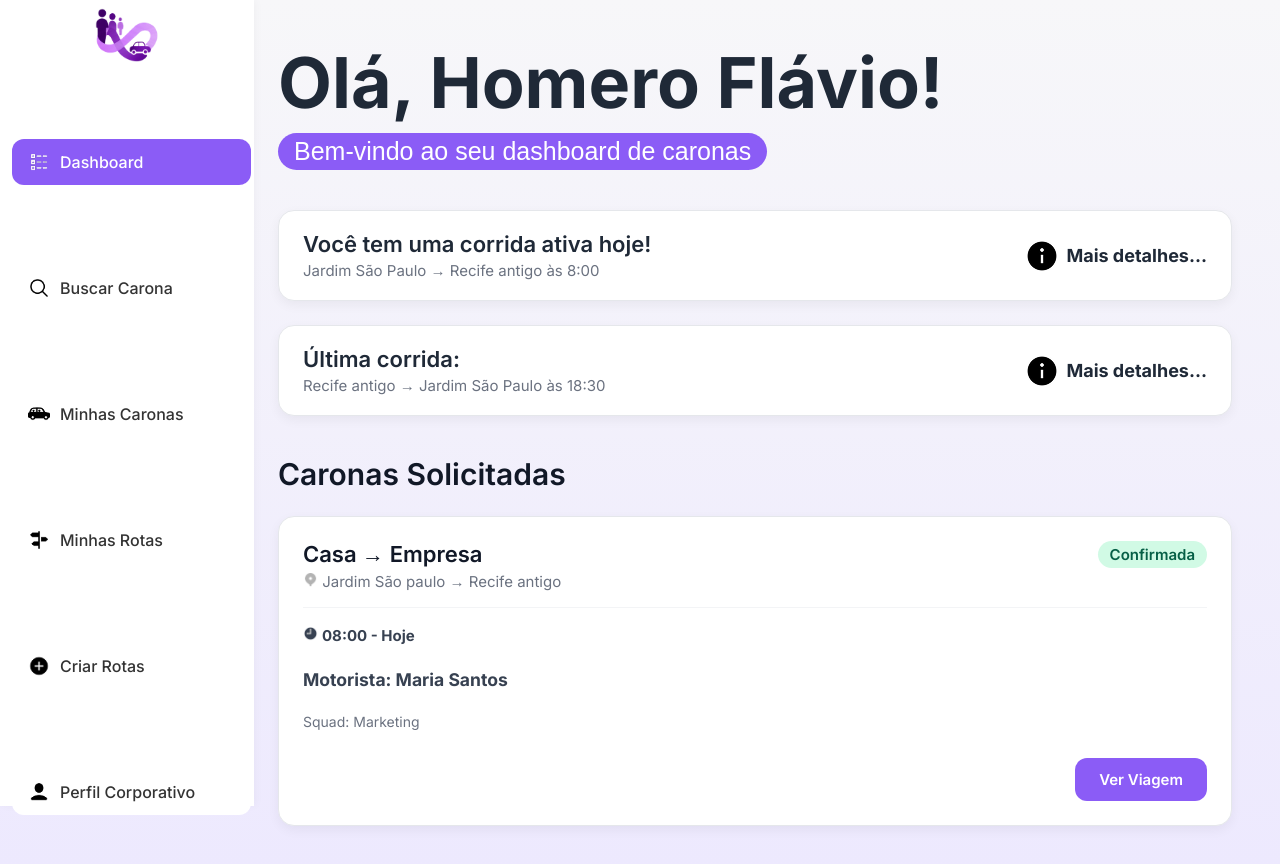
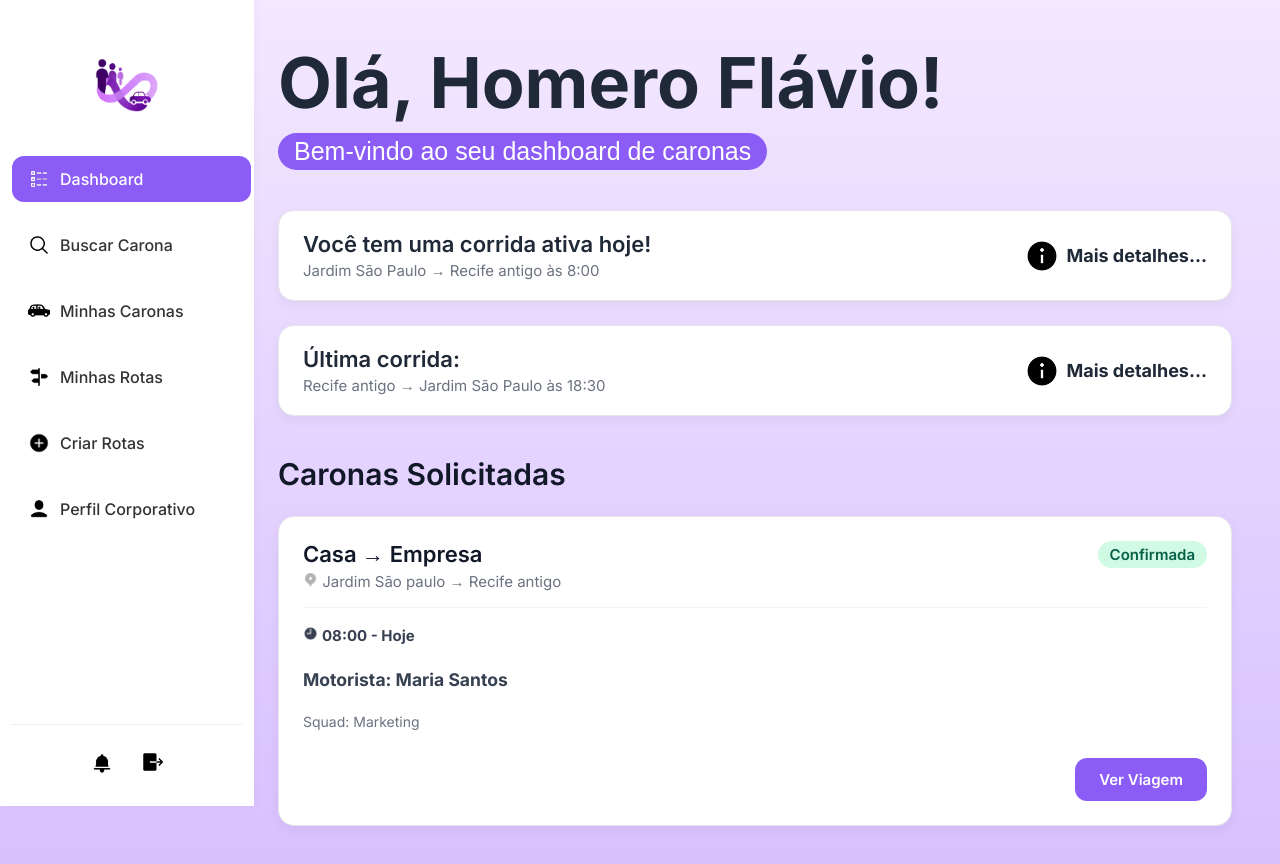
Before and after one commit to JoelsonJose/VamosJuntos, a React (Create React App) app: page /dashboard in a window 1280 px wide. Built offline with nearby package versions, Linux system fonts and the light colour scheme.

Commit message:
Alguns ajustes

```diff
--- a/src/components/Sidebar/Sidebar.css
+++ b/src/components/Sidebar/Sidebar.css
@@ -26,14 +26,13 @@
   width: 64px;
   height: 64px;
   object-fit: contain;
-  margin-bottom: 18px;
+  margin-top: 50px;
 }
 
 .sidebar-nav {
   width: 100%;
   display: flex;
   flex-direction: column;
-  gap: 30px;
   padding: 25px 4px;
 }
 
@@ -45,7 +44,7 @@
   gap: 10px;
   padding: 12px 16px;
   width: 90%;
-  margin: 25px auto;
+  margin: 10px auto;
   background: #fff;
   border: none;
   border-radius: 12px;
--- a/src/pages/PaginaDashboard/PaginaDashboard.css
+++ b/src/pages/PaginaDashboard/PaginaDashboard.css
@@ -14,7 +14,7 @@
 .dashboard-container {
   display: flex;
   min-height: 100vh;
-  background: linear-gradient(180deg, #f7f7f9 0%, #ede9fe 100%);
+  background: linear-gradient(to bottom, #f3e8ff, #d8c0ff);
   font-family: 'Inter', sans-serif;
 }
 
--- a/src/pages/PaginaInicial/PaginaInicial.css
+++ b/src/pages/PaginaInicial/PaginaInicial.css
@@ -4,7 +4,7 @@
     justify-content: center;
     align-items: center;
     min-height: 100vh;
-    background: linear-gradient(160deg, #F8F4FF, #D0BCFF);
+    background: linear-gradient(to bottom, #f3e8ff, #d8c0ff);
     text-align: center;
     padding: 20px;
     opacity: 0;
--- a/src/pages/PaginaLogin/PaginaLogin.css
+++ b/src/pages/PaginaLogin/PaginaLogin.css
@@ -3,7 +3,7 @@
   justify-content: center;
   align-items: center;
   min-height: 100vh;
-  background: linear-gradient(160deg, #F8F4FF, #D0BCFF);
+  background: linear-gradient(to bottom, #f3e8ff, #d8c0ff);
   padding: 40px 20px;
 }
 
--- a/src/pages/PaginaRegistro/PaginaRegistro.css
+++ b/src/pages/PaginaRegistro/PaginaRegistro.css
@@ -3,7 +3,7 @@
   justify-content: center;
   align-items: center;
   min-height: 100vh;
-  background: linear-gradient(160deg, #F8F4FF, #D0BCFF);
+  background: linear-gradient(to bottom, #f3e8ff, #d8c0ff);
   padding: 40px 20px;
 }
 
--- a/src/pages/paginasplash/primeirapagina.css
+++ b/src/pages/paginasplash/primeirapagina.css
@@ -5,7 +5,7 @@
   align-items: center;
   height: 100vh;
   width: 100vw;
-  background: linear-gradient(160deg, #F8F4FF, #D0BCFF);
+  background: linear-gradient(to bottom, #f3e8ff, #d8c0ff);
   position: fixed;
   top: 0;
   left: 0;
```
Also changed, not shown: src/assets/foto_perfil.png (added).
